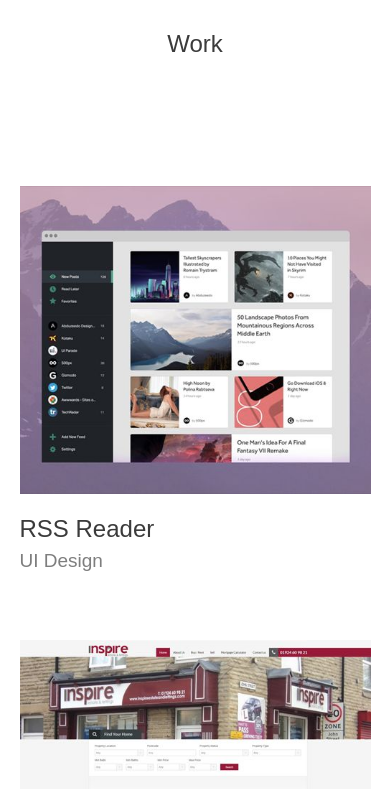
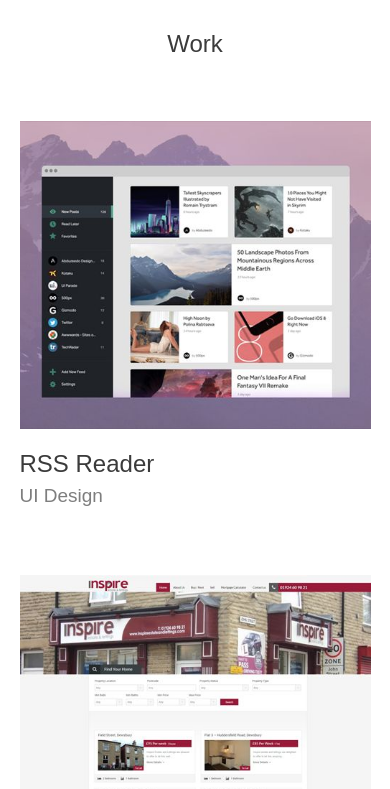
Before and after one commit to kenpachtea/Portfolio, a plain HTML site: page index.html in a window 390 px wide. Shown: the part 920-1709 px from the top of the page. Drawn offline with nearby package versions, Linux system fonts and the light colour scheme.

Commit message:
tweaked space under hero for mobile

```diff
--- a/scss/style.scss
+++ b/scss/style.scss
@@ -105,6 +105,10 @@ a {
 
 .portfolio__items {
     margin-top: 130px;
+
+    @media (min-width: 1px) and (max-width: 769px) {
+        margin-top: 65px;
+    }
 }
 
 .portfolio__items__item {
```
Also changed, not shown: css/style.css, 1 other file.
